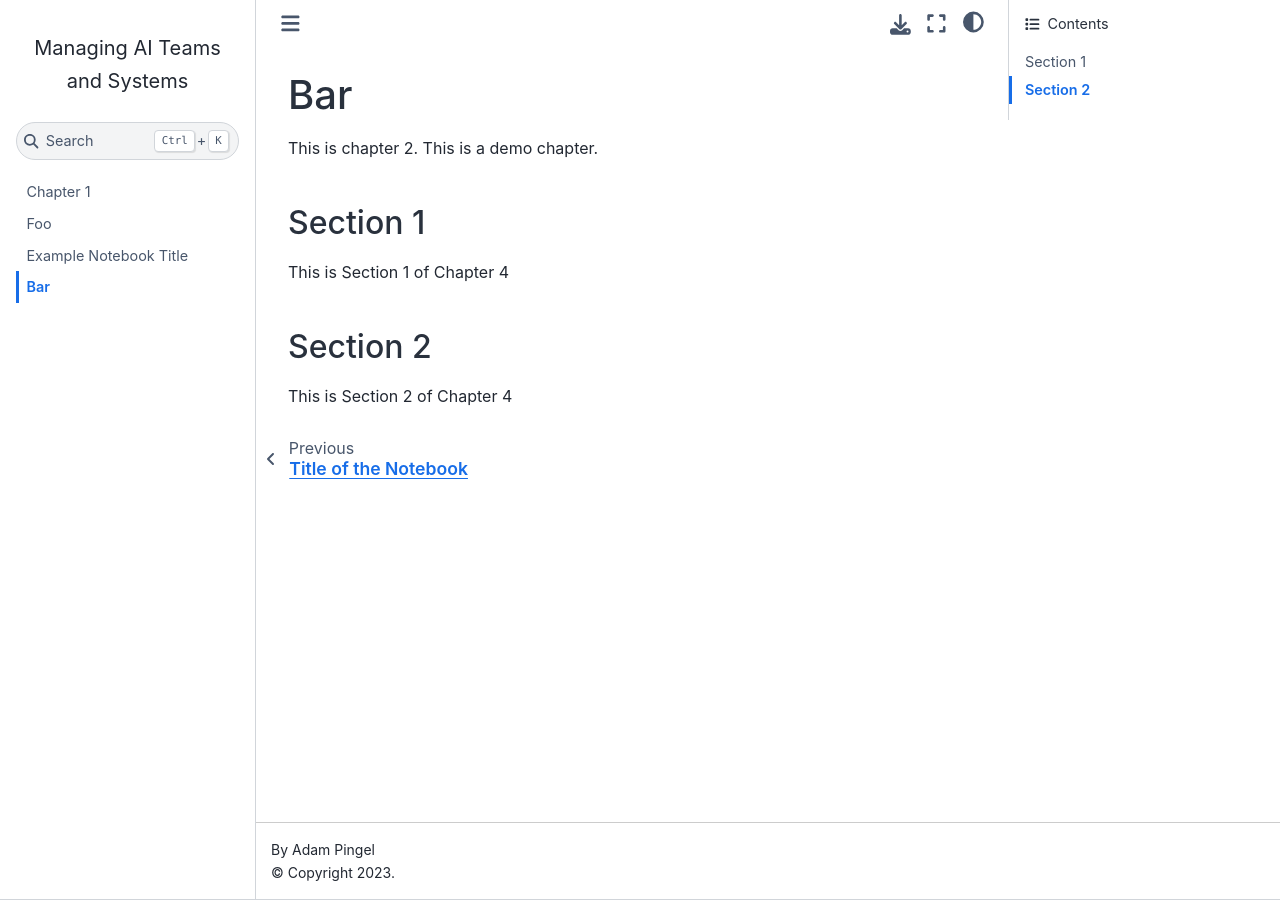
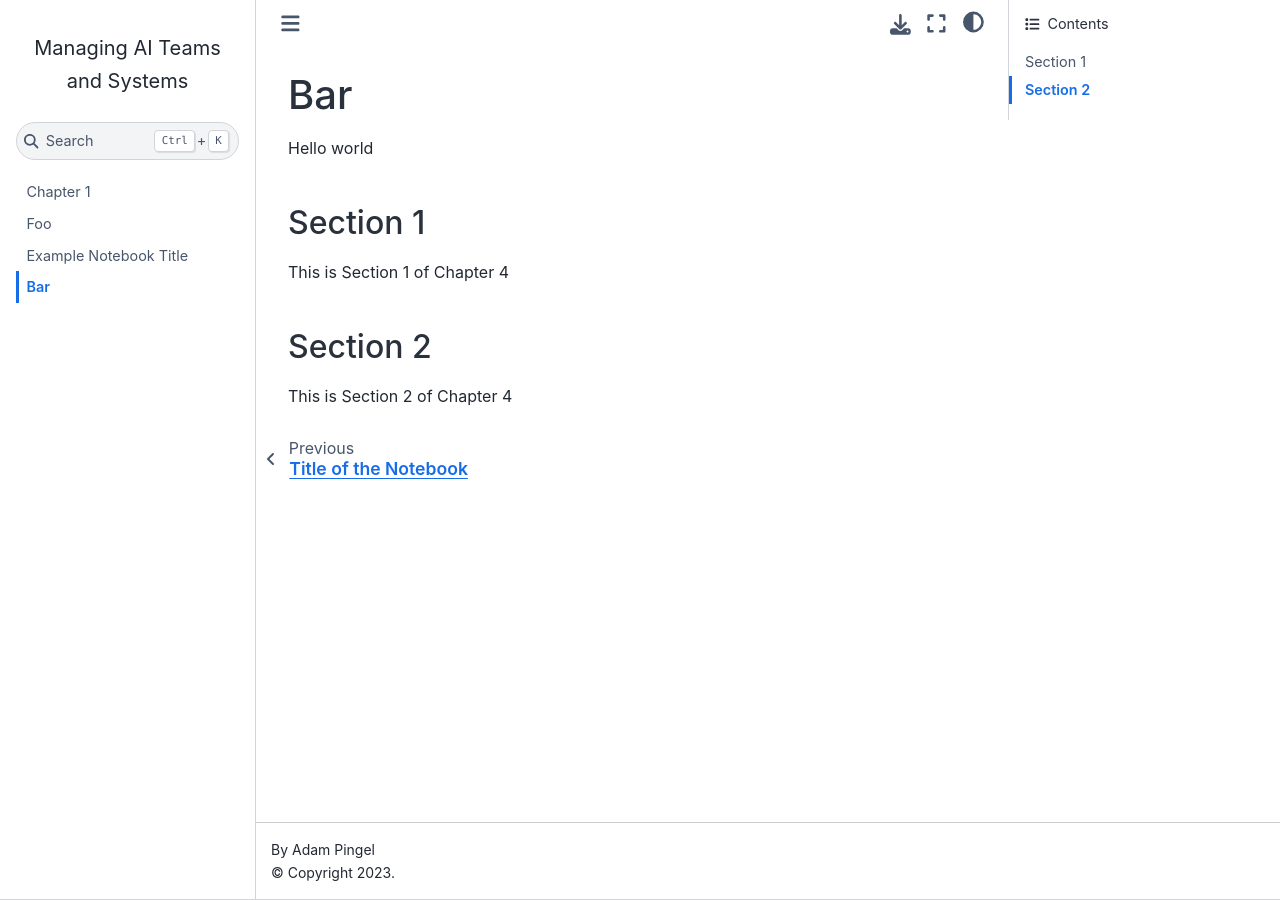
Before and after one commit to adampingel/managing-ai, a Jupyter Book: the page built from 040-Bar.md, in a window 1280 px wide. Built offline with Jupyter Book 1.0.4 settings and Sphinx 7.4.7 and the Sphinx Book theme 1.1.4, drawn with Linux system fonts in a browser that asks for light colours.

Commit message:
poke pages build

```diff
--- a/040-Bar.md
+++ b/040-Bar.md
@@ -1,6 +1,6 @@
 # Bar
 
-This is chapter 2. This is a demo chapter.
+Hello world
 
 ## Section 1
 
```
